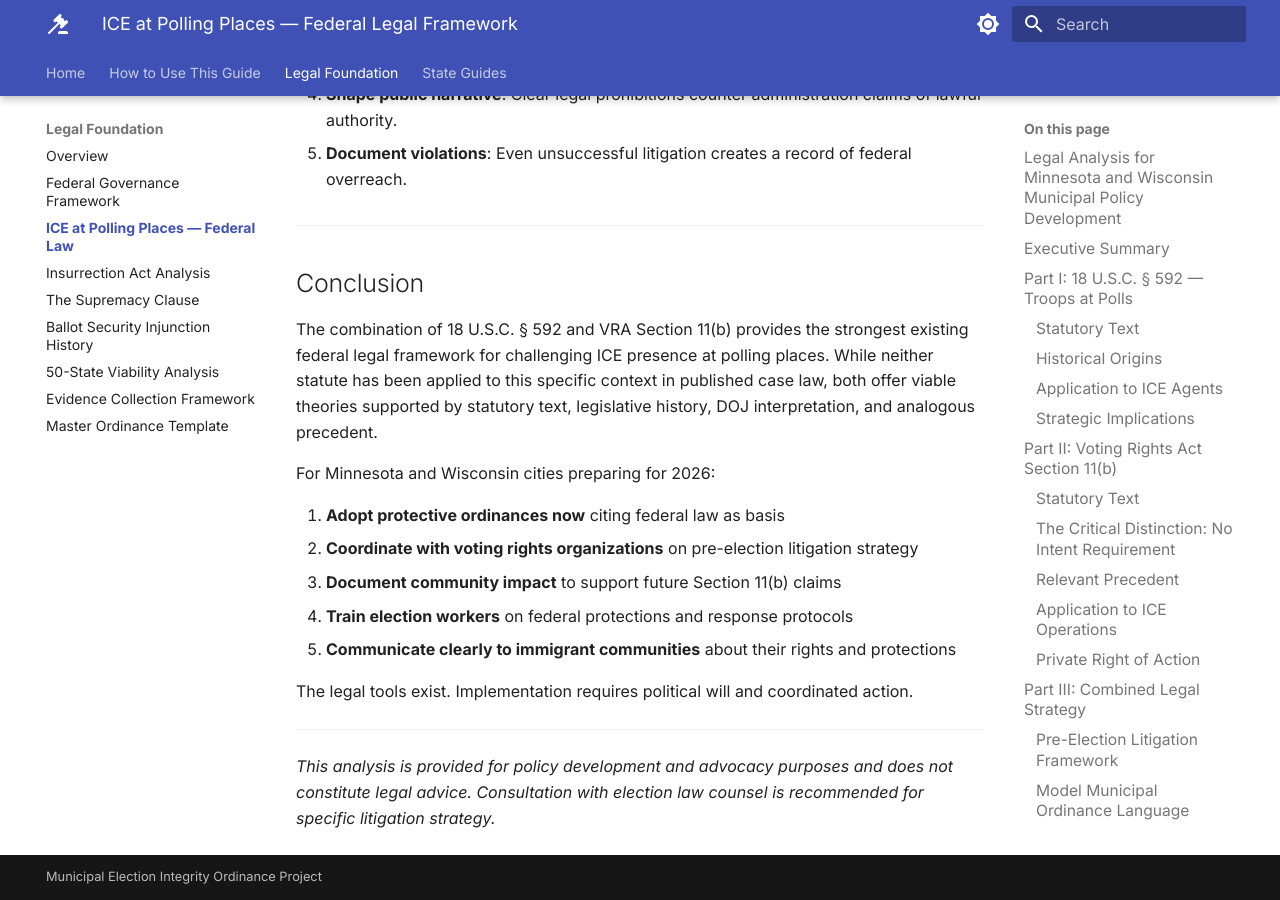
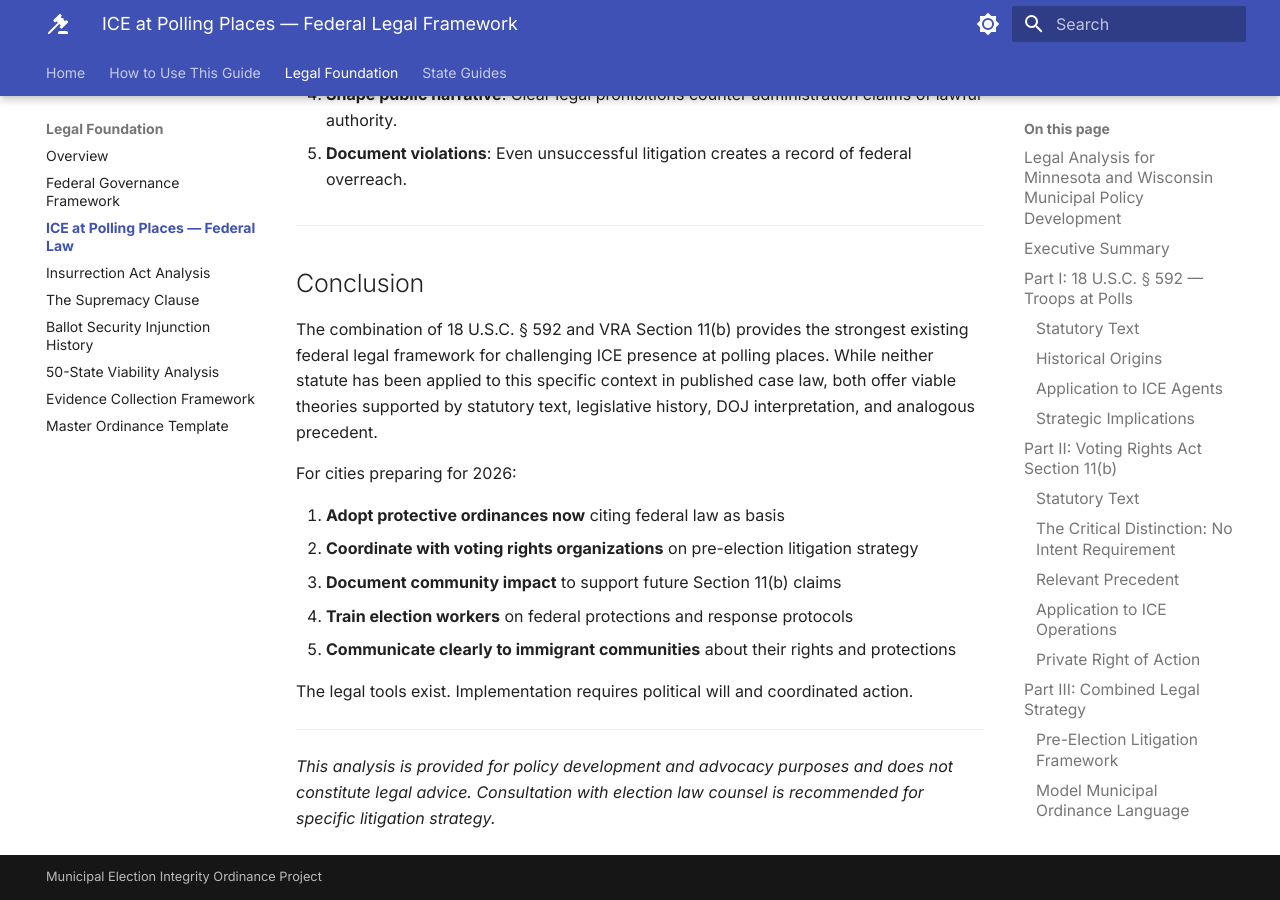
Before and after one commit to jameshodlen/elections-protections, an MkDocs documentation site: the page built from docs/legal-foundation/ice-polling-places-law.md, in a window 1280 px wide and 900 px high, scrolled down 7816 px. Built offline with MkDocs 1.6.1 and Material for MkDocs 9.7.7, drawn with Linux system fonts in a browser that asks for light colours.

Commit message:
Generalize guidance for cities preparing for 2026

```diff
--- a/docs/legal-foundation/ice-polling-places-law.md
+++ b/docs/legal-foundation/ice-polling-places-law.md
@@ -234,7 +234,7 @@ Cities can adopt ordinances that:
 
 The combination of 18 U.S.C. § 592 and VRA Section 11(b) provides the strongest existing federal legal framework for challenging ICE presence at polling places. While neither statute has been applied to this specific context in published case law, both offer viable theories supported by statutory text, legislative history, DOJ interpretation, and analogous precedent.
 
-For Minnesota and Wisconsin cities preparing for 2026:
+For cities preparing for 2026:
 
 1. **Adopt protective ordinances now** citing federal law as basis
 2. **Coordinate with voting rights organizations** on pre-election litigation strategy
```
